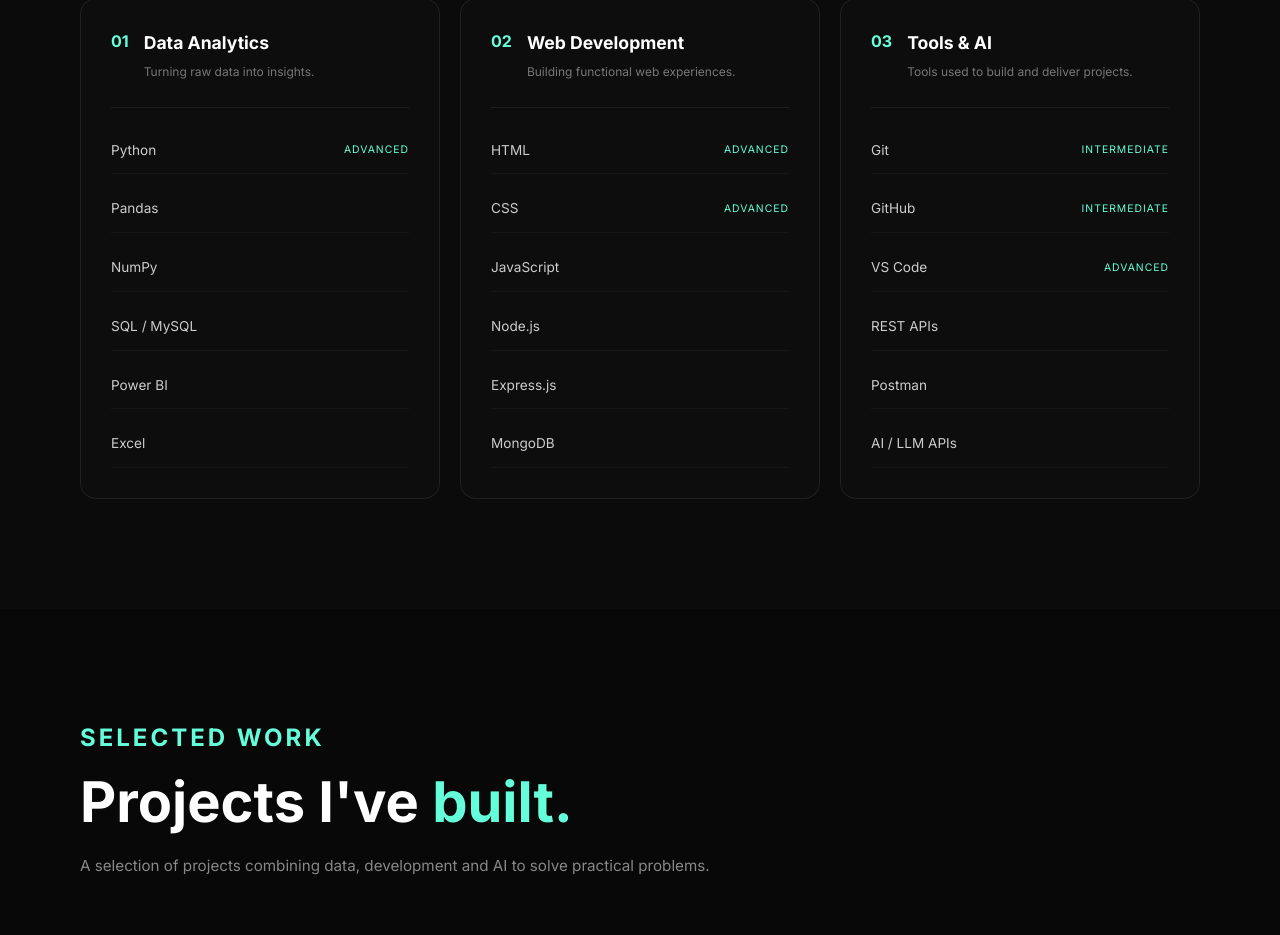
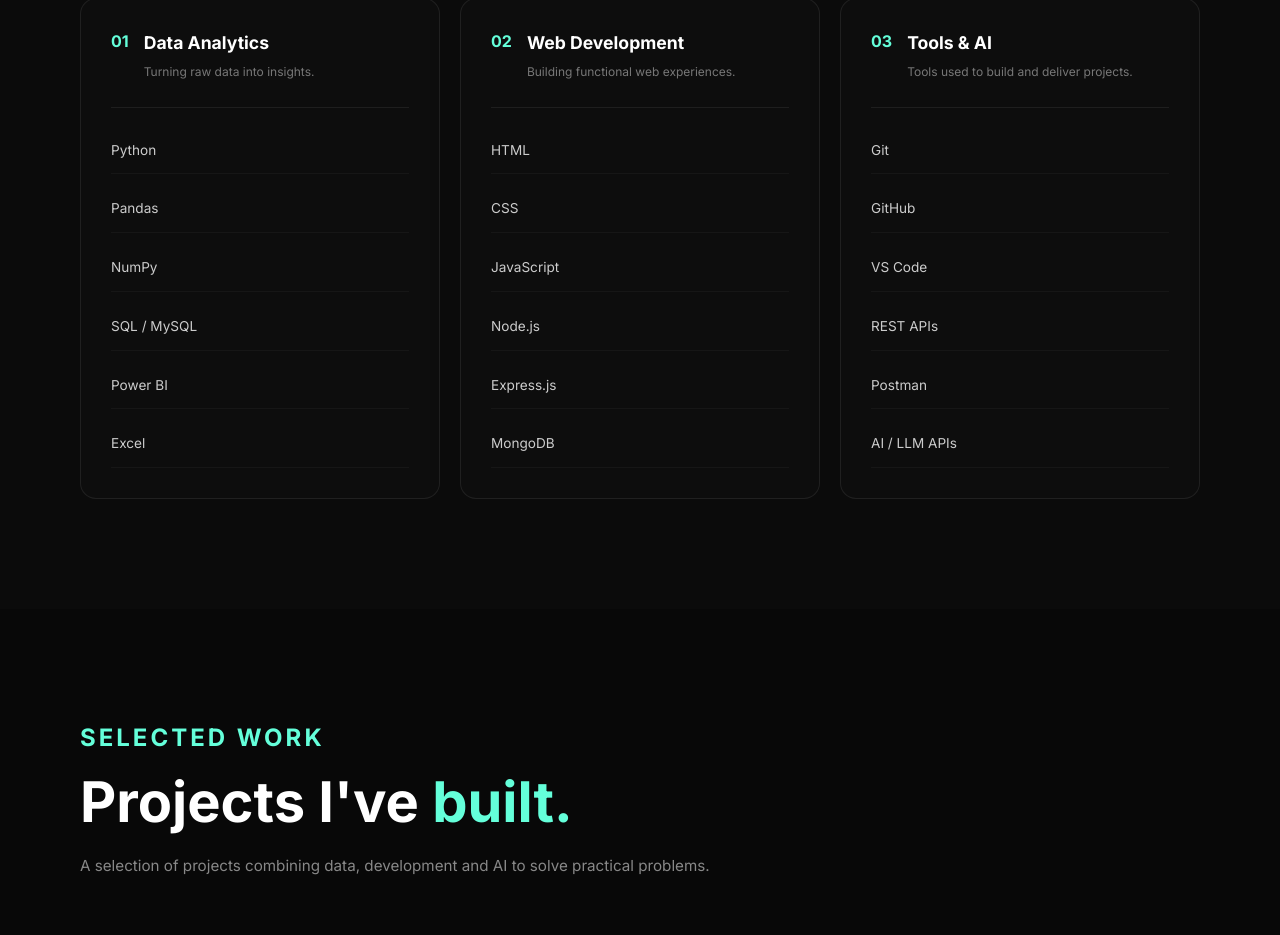
Before and after one commit to Avadhootgayakwad/portfolio, a plain HTML site: page index.html in a window 1280 px wide. Shown: the part 2614-3549 px from the top of the page. Drawn offline with Linux system fonts and the light colour scheme.

Commit message:
Remove unnecessary portfolio text

```diff
--- a/index.html
+++ b/index.html
@@ -387,7 +387,7 @@
 
                     <div class="skill-item">
                         <span>Python</span>
-                        <span class="skill-level">Advanced</span>
+                        <span class="skill-level"></span>
                     </div>
 
                     <div class="skill-item">
@@ -445,12 +445,12 @@
 
                     <div class="skill-item">
                         <span>HTML</span>
-                        <span class="skill-level">Advanced</span>
+                        <span class="skill-level"></span>
                     </div>
 
                     <div class="skill-item">
                         <span>CSS</span>
-                        <span class="skill-level">Advanced</span>
+                        <span class="skill-level"></span>
                     </div>
 
                     <div class="skill-item">
@@ -503,17 +503,17 @@
 
                     <div class="skill-item">
                         <span>Git</span>
-                        <span class="skill-level">Intermediate</span>
+                        <span class="skill-level"></span>
                     </div>
 
                     <div class="skill-item">
                         <span>GitHub</span>
-                        <span class="skill-level">Intermediate</span>
+                        <span class="skill-level"></span>
                     </div>
 
                     <div class="skill-item">
                         <span>VS Code</span>
-                        <span class="skill-level">Advanced</span>
+                        <span class="skill-level"></span>
                     </div>
 
                     <div class="skill-item">
```
Also changed, not shown: Documents/professional-links.txt.
